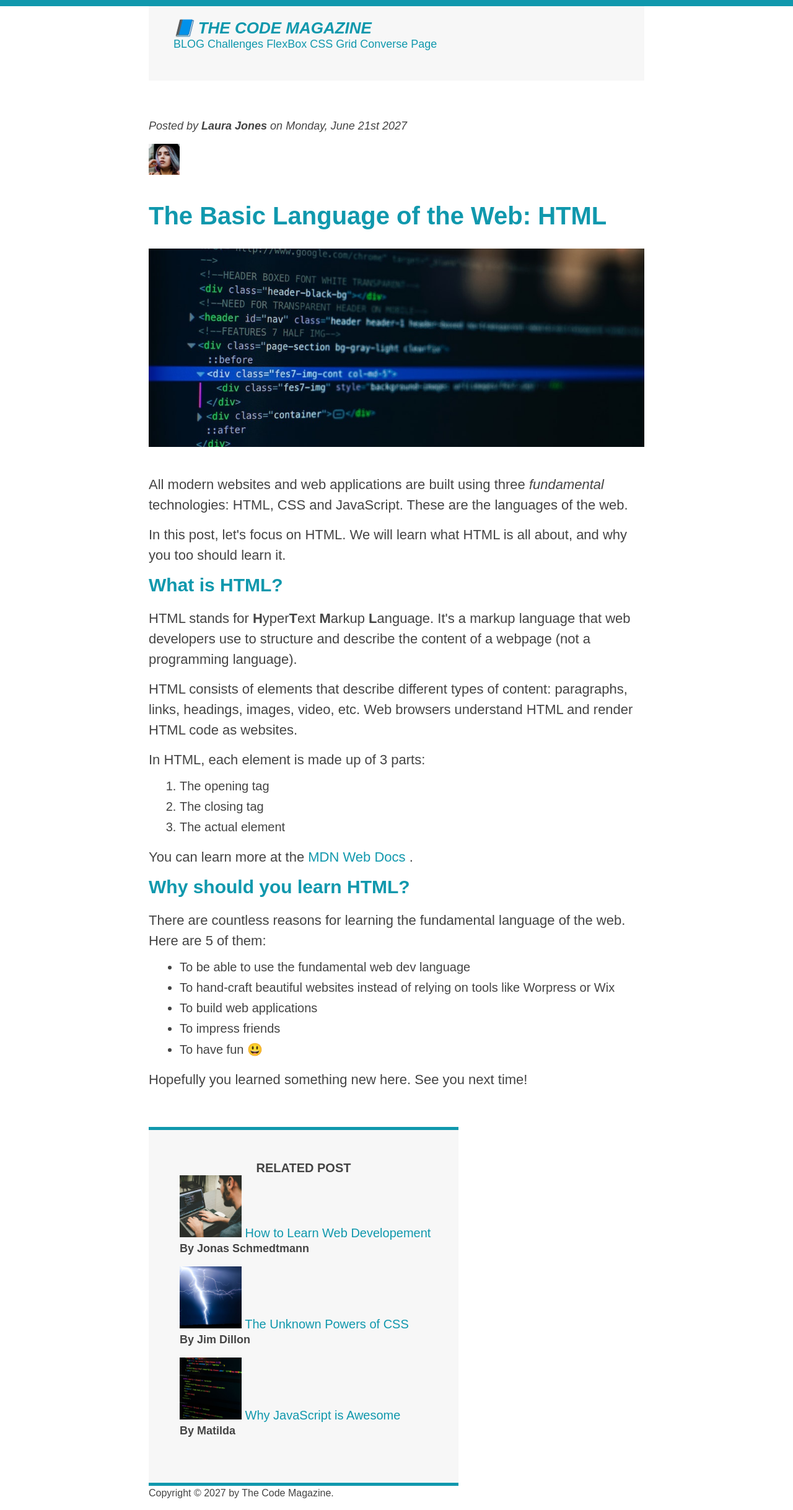
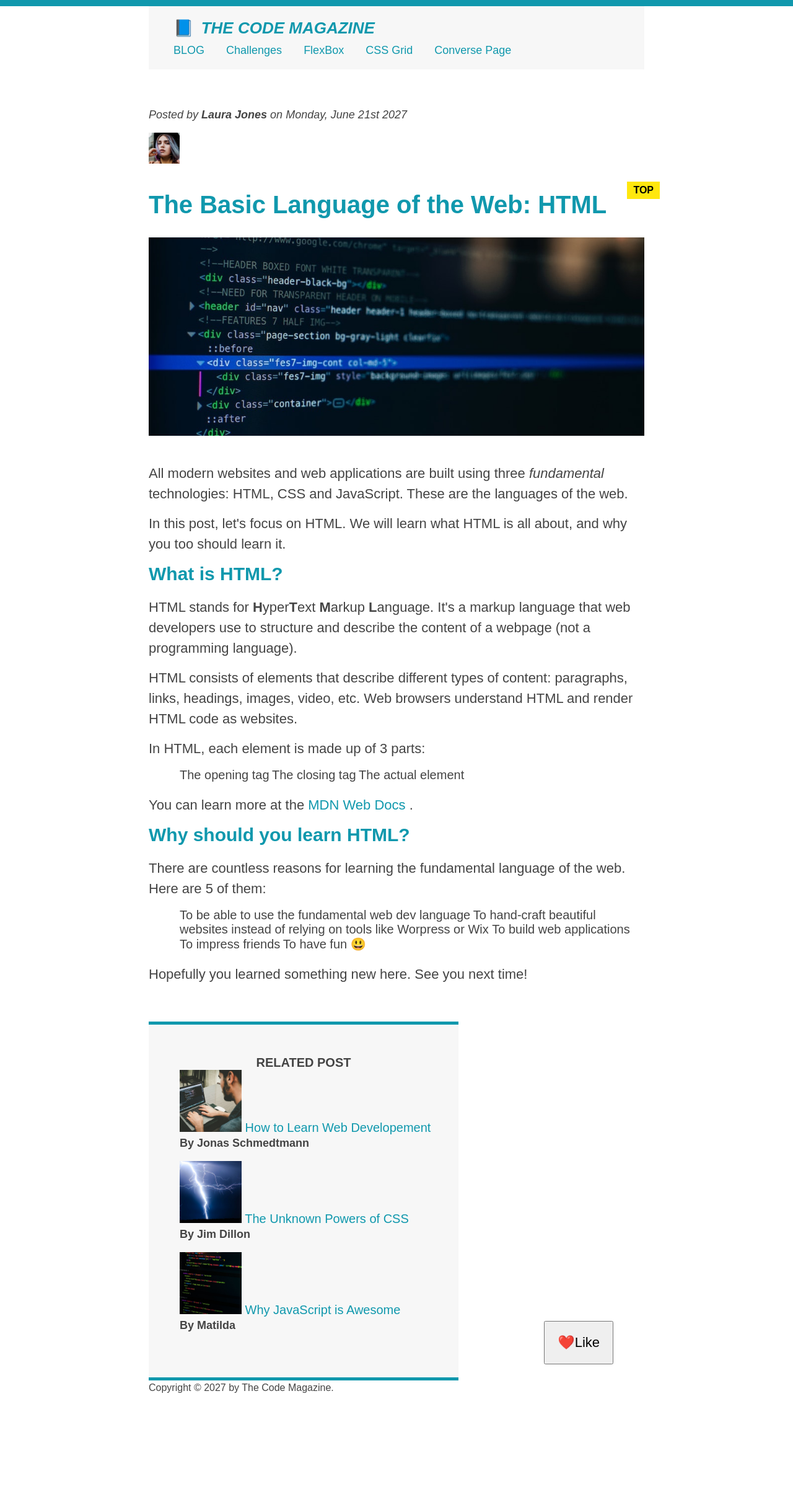
Before and after one commit to SEAnonym/Learning-from-zero, a plain HTML site: page 02-HTML-Fundamentals/index.html in a window 1280 px wide. Shown: the whole page at 62% size. After the commit the page ends 2266 px from the top, so only its background shows below. Drawn offline with Linux system fonts and the light colour scheme.

Commit message:
css section done
done with challenge 3

```diff
--- a/02-HTML-Fundamentals/index.html
+++ b/02-HTML-Fundamentals/index.html
@@ -126,6 +126,7 @@
       <footer>
         <p id="copyright">Copyright &copy; 2027 by The Code Magazine.</p>
       </footer>
+      <button>❤️Like</button>
     </div>
   </body>
 </html>
--- a/02-HTML-Fundamentals/styles/converse.css
+++ b/02-HTML-Fundamentals/styles/converse.css
@@ -38,4 +38,50 @@ header h2 {
   border: 5px solid;
   width: 825px;
   margin: 50px auto;
+  position: relative;
 }
+
+h2::after {
+  content: "SALE";
+  background-color: red;
+  color: white;
+  display: inline-block;
+  font-size: 16px;
+  font-weight: bold;
+  padding: 5px 15px;
+  position: absolute;
+  top: -20px;
+  left: -40px;
+}
+.colors-container {
+  margin-top: 30px;
+  padding: 0;
+}
+.colors {
+  width: 20px;
+  height: 20px;
+  margin-right: 5px;
+  list-style: none;
+  display: inline-block;
+}
+.colors:last-child {
+  margin-right: 0;
+}
+.black {
+  background-color: black;
+}
+.blue {
+  background-color: blue;
+}
+.red {
+  background-color: red;
+}
+.yellow {
+  background-color: yellow;
+}
+.green {
+  background-color: green;
+}
+.brown {
+  background-color: brown;
+}
--- a/02-HTML-Fundamentals/styles/style.css
+++ b/02-HTML-Fundamentals/styles/style.css
@@ -2,6 +2,7 @@
   margin: 0;
   padding: 0;
 }
+/* PAGE SECTIONS */
 body {
   font-family: sans-serif;
   color: #444;
@@ -14,13 +15,14 @@ nav {
 .container {
   width: 800px;
   margin: 0 auto;
+  position: relative;
 }
 
 .main-header {
   background-color: #f7f7f7;
   padding: 20px 40px;
   margin-bottom: 60px;
-  height: 80px;
+  /* height: 80px; */
 }
 article {
   margin-bottom: 60px;
@@ -36,6 +38,7 @@ aside {
   padding: 50px 0;
   width: 500px;
 }
+/* SMALLER ELEMENTS */
 h1,
 h2,
 h3 {
@@ -78,6 +81,7 @@ ol {
 li {
   font-size: 20px;
   margin-bottom: 10px;
+  display: inline;
 }
 li:last-child {
   margin-bottom: 0px;
@@ -118,3 +122,40 @@ a:hover {
   width: 100%;
   height: auto;
 }
+nav a:link {
+  margin-right: 30px;
+  margin-top: 10px;
+  display: inline-block;
+}
+nav a:link:last-child {
+  margin-right: 0;
+}
+button {
+  font-size: 22px;
+  padding: 20px;
+  cursor: pointer;
+
+  position: absolute;
+  bottom: 50px;
+  right: 50px;
+}
+h1::first-letter {
+  font-style: normal;
+  margin-right: 5px;
+}
+
+h2::after {
+  content: "TOP";
+  background-color: #ffe70e;
+  color: #000;
+  font-size: 16px;
+  font-weight: bold;
+  display: inline-block;
+  padding: 5px 10px;
+  position: absolute;
+  top: -15px;
+  right: -25px;
+}
+h2 {
+  position: relative;
+}
```
Also changed, not shown: 02-HTML-Fundamentals/converse.html (+8 -1 lines).
